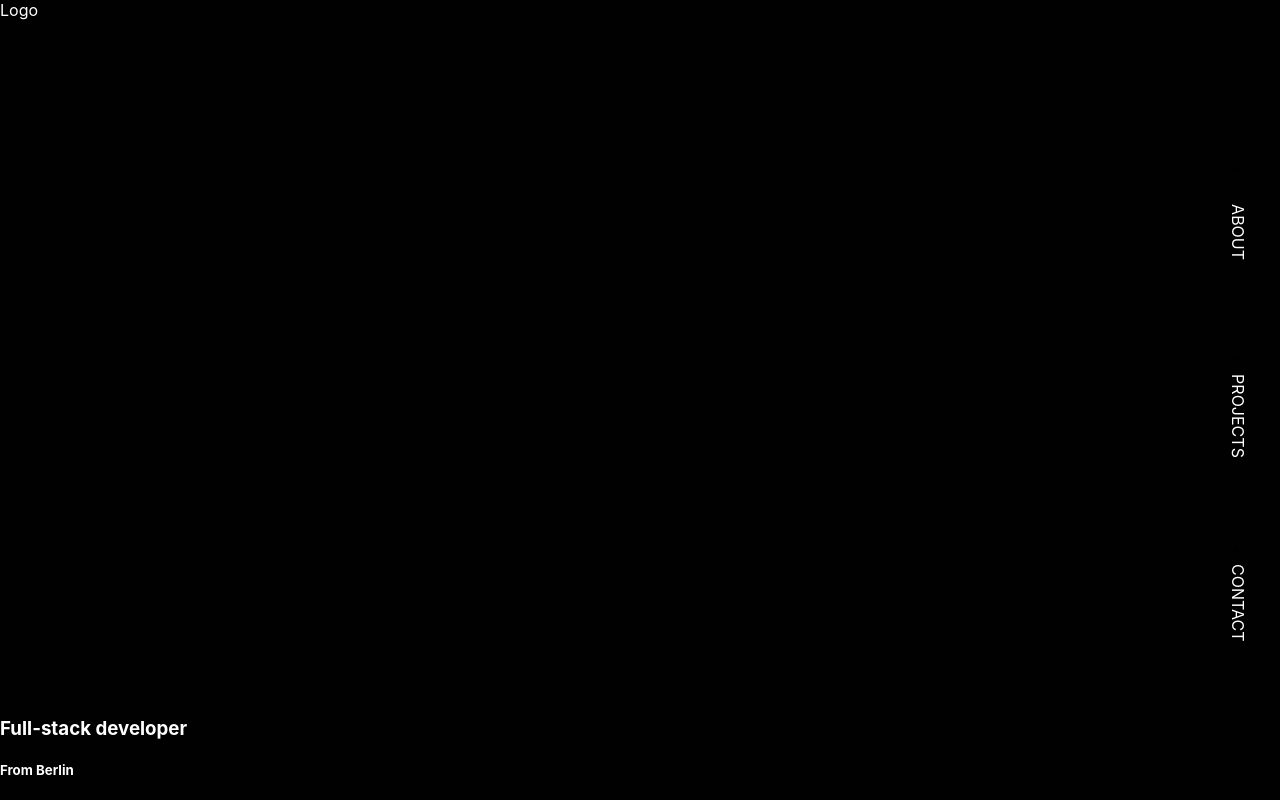
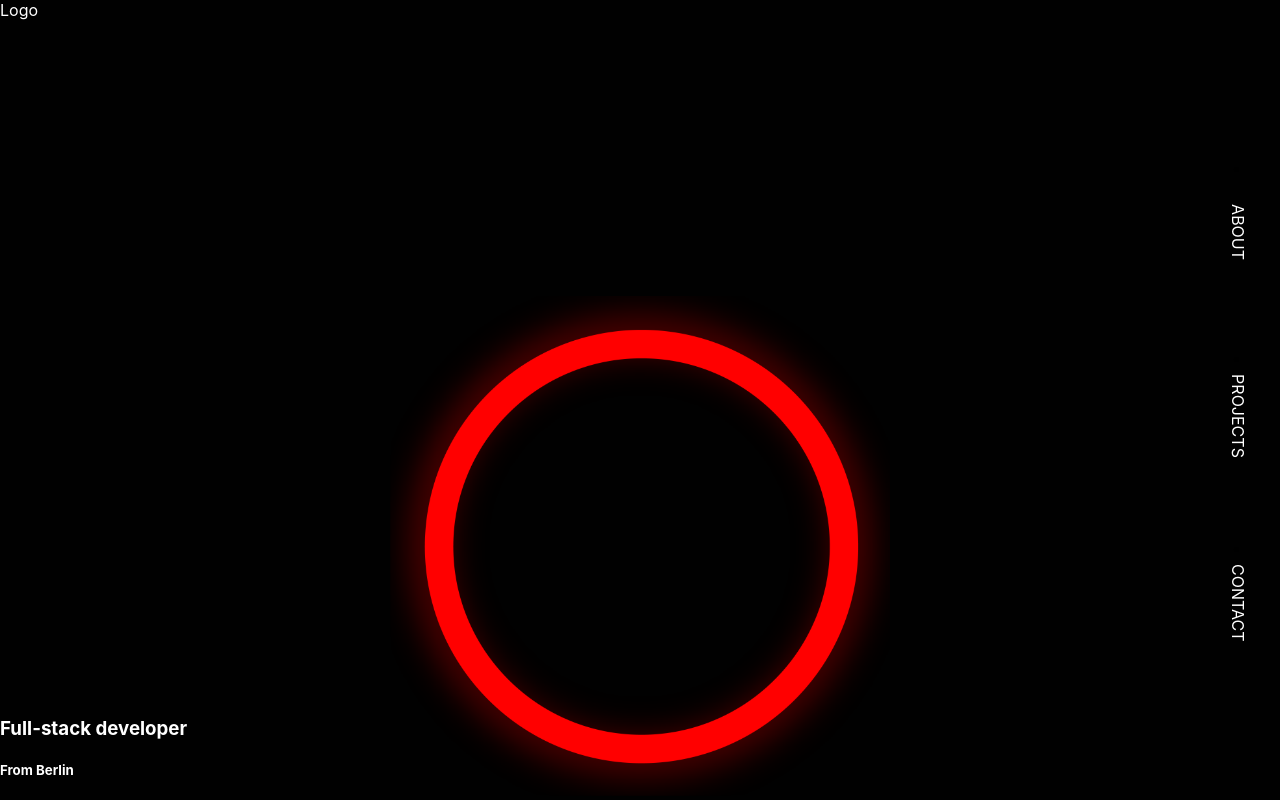
Before and after one commit to hamadagh/frontend-portfolio, a React (Create React App) app: page / in a window 1280 px wide. Built offline with nearby package versions, Linux system fonts and the light colour scheme.

Commit message:
adding circle in home component

```diff
--- a/src/components/Home.js
+++ b/src/components/Home.js
@@ -1,4 +1,5 @@
 import React from "react";
+import Circle from "./images/circle.png";
 import "./style.css";
 
 function Home() {
@@ -13,7 +14,11 @@ function Home() {
           </h5>
         </div>
       </div>
-      <div className="second-section"></div>
+      <div className="second-section">
+        <div className="circle-image">
+          <img src={Circle} alt="circle" className="circle" />
+        </div>
+      </div>
       <div className="third-section"></div>
     </div>
   );
--- a/src/components/style.css
+++ b/src/components/style.css
@@ -12,6 +12,27 @@
   width: 25%;
   height: 100vh;
   color: white;
+}
+.second-section {
+  display: flex;
+  flex-direction: column;
+  justify-content: flex-end;
+  width: 50%;
+  height: 100vh;
+}
+.circle-image {
+  margin-right: auto;
+  margin-left: auto;
+}
+.circle {
+  width: 500px;
+  height: 500px;
+}
+.third-section {
+  display: flex;
+  flex-direction: column;
+  width: 25%;
+  height: 100vh;
 }
 /* HOME SECTION */
 .about-page {
```
Also changed, not shown: src/components/images/circle.png (added).
